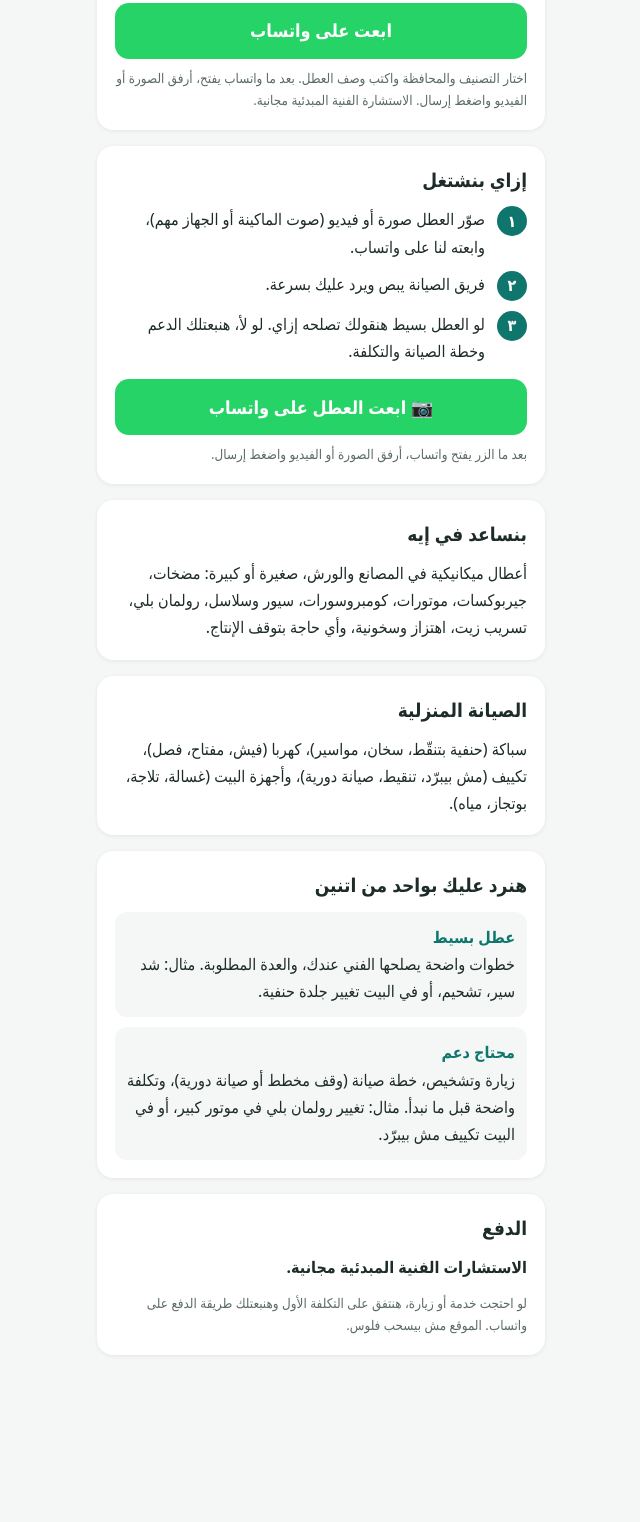
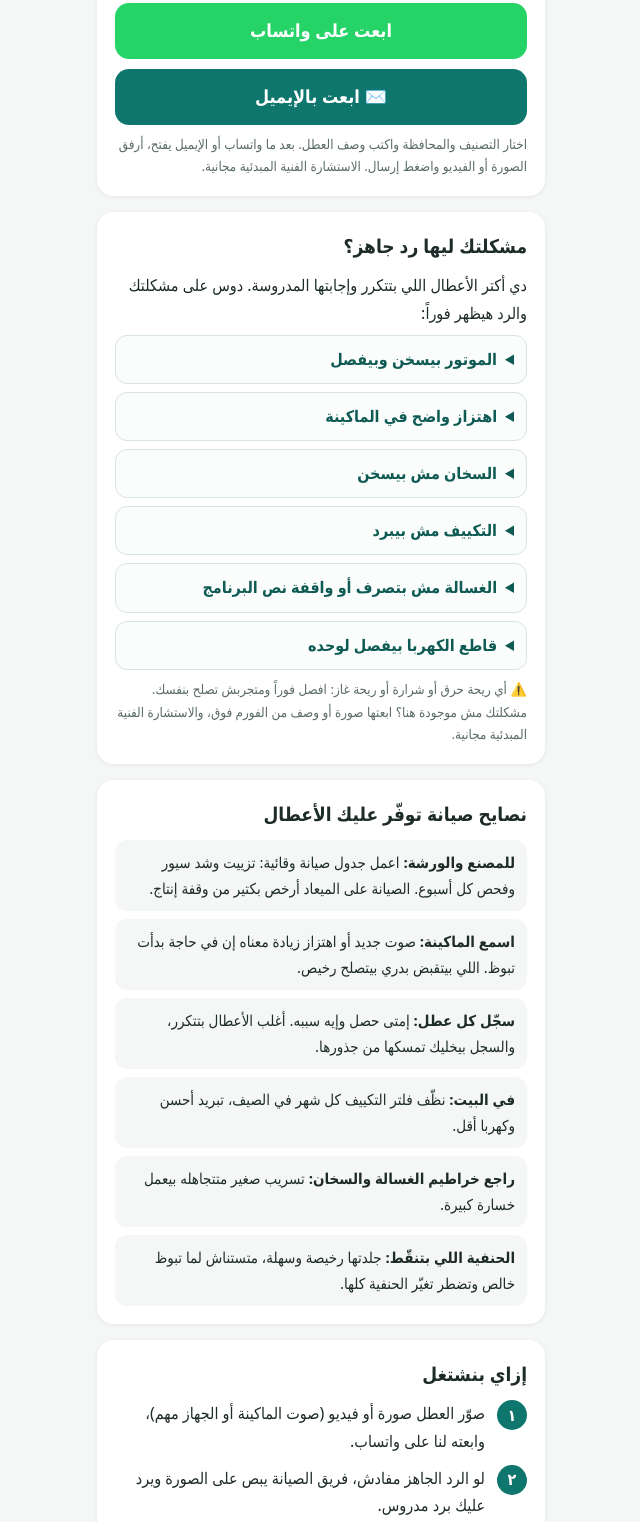
Before and after one commit to fixit-eg-gamal/fixit-eg-gamal.github.io, a plain HTML site: page index.html in a window 1280 px wide. Shown: the part 556-2078 px from the top of the page, without its empty margins (319-959 px from the left). Before the commit the page ends 1951 px from the top, so only its background shows below. Drawn offline with Linux system fonts and the light colour scheme.

Commit message:
Add maintenance tips, ready answers and email intake

```diff
--- a/index.html
+++ b/index.html
@@ -14,7 +14,11 @@ h2{margin:0 0 10px;font-size:19px}
 .num{font-size:28px;font-weight:800;text-align:center;color:#0f766e;background:#e6f3f1;border-radius:12px;padding:12px;letter-spacing:1px;direction:ltr}
 button{width:100%;min-height:48px;border:1px solid #0f766e;background:#fff;color:#0f766e;border-radius:12px;font:inherit;font-weight:600;margin-top:10px}
 small{color:#5a6b68;display:block;margin-top:8px}
-.f label{display:block;font-weight:700;margin-top:12px}.f select,.f textarea{width:100%;font:inherit;padding:10px;border:1px solid #b7c6c3;border-radius:10px;background:#fff;margin-top:4px}.f textarea{min-height:96px}.f .btn{border:0;width:100%;cursor:pointer;color:#fff}
+.f label{display:block;font-weight:700;margin-top:12px}.f select,.f textarea{width:100%;font:inherit;padding:10px;border:1px solid #b7c6c3;border-radius:10px;background:#fff;margin-top:4px}.f textarea{min-height:96px}.f .btn{border:0;width:100%;cursor:pointer;color:#fff}.btn.mail{background:#0f766e;margin-top:10px}
+.q{border:1px solid #d8e4e1;border-radius:12px;padding:2px 12px;margin-top:8px;background:#fbfdfd}
+.q summary{font-weight:700;cursor:pointer;color:#0f5b54;padding:8px 0}
+.q p{margin:0 0 10px;font-size:15px}
+.tips{list-style:none;padding:0;margin:0}.tips li{background:#f4f7f6;border-radius:12px;padding:10px 12px;margin-top:8px;font-size:15px}
 </style></head><body>
 <header><h1>Fix It</h1><p>ماكينة واقفة؟ حاجة في البيت بايظة؟ صوّر العطل وابعته</p></header>
 <div class="w">
@@ -23,11 +27,32 @@ small{color:#5a6b68;display:block;margin-top:8px}
 <label for="g">المحافظة</label><select id="g"><option value="">اختار...</option><option>القاهرة</option><option>الجيزة</option><option>الإسكندرية</option><option>القليوبية</option><option>الشرقية</option><option>الدقهلية</option><option>الغربية</option><option>المنوفية</option><option>البحيرة</option><option>كفر الشيخ</option><option>دمياط</option><option>بورسعيد</option><option>الإسماعيلية</option><option>السويس</option><option>الفيوم</option><option>بني سويف</option><option>المنيا</option><option>أسيوط</option><option>سوهاج</option><option>قنا</option><option>الأقصر</option><option>أسوان</option><option>البحر الأحمر</option><option>الوادي الجديد</option><option>مطروح</option><option>شمال سيناء</option><option>جنوب سيناء</option><option>أخرى</option></select>
 <label for="d">وصف العطل</label><textarea id="d" placeholder="إيه اللي بيحصل؟ من امتى؟ في صوت أو ريحة أو تسريب؟"></textarea>
 <button type="button" class="btn" id="s">ابعت على واتساب</button>
-<small id="m">اختار التصنيف والمحافظة واكتب وصف العطل. بعد ما واتساب يفتح، أرفق الصورة أو الفيديو واضغط إرسال. الاستشارة الفنية المبدئية مجانية.</small></div>
-<script>document.getElementById('s').onclick=function(){var c=document.getElementById('c').value,g=document.getElementById('g').value,d=document.getElementById('d').value.trim();if(!c||!g||!d){document.getElementById('m').textContent='من فضلك املأ التصنيف والمحافظة ووصف العطل.';return}var t='أهلاً Fix It\nتصنيف العطل: '+c+'\nالمحافظة: '+g+'\nوصف العطل: '+d;location.href='https://wa.me/201120509006?text='+encodeURIComponent(t)}</script>
+<button type="button" class="btn mail" id="e">✉️ ابعت بالإيميل</button>
+<small id="m">اختار التصنيف والمحافظة واكتب وصف العطل. بعد ما واتساب أو الإيميل يفتح، أرفق الصورة أو الفيديو واضغط إرسال. الاستشارة الفنية المبدئية مجانية.</small></div>
+<script>function chk(){var c=document.getElementById('c').value,g=document.getElementById('g').value,d=document.getElementById('d').value.trim();if(!c||!g||!d){document.getElementById('m').textContent='من فضلك املأ التصنيف والمحافظة ووصف العطل.';return null}return{c:c,g:g,d:d}}
+document.getElementById('s').onclick=function(){var v=chk();if(!v)return;var t='أهلاً Fix It\nتصنيف العطل: '+v.c+'\nالمحافظة: '+v.g+'\nوصف العطل: '+v.d;location.href='https://wa.me/201120509006?text='+encodeURIComponent(t)}
+document.getElementById('e').onclick=function(){var v=chk();if(!v)return;var t='أهلاً Fix It\nتصنيف العطل: '+v.c+'\nالمحافظة: '+v.g+'\nوصف العطل: '+v.d+'\n\n(أرفق صورة أو فيديو للعطل مع الإيميل)';location.href='mailto:Ah.gamal504@gmail.com?subject='+encodeURIComponent('عطل جديد - Fix It: '+v.c)+'&body='+encodeURIComponent(t)}</script>
+<div class="card"><h2>مشكلتك ليها رد جاهز؟</h2>
+<p style="margin:0">دي أكتر الأعطال اللي بتتكرر وإجابتها المدروسة. دوس على مشكلتك والرد هيظهر فوراً:</p>
+<details class="q"><summary>الموتور بيسخن وبيفصل</summary><p>الأسباب الغالبة: تحميل زيادة، تهوية مسدودة، جهد كهربا ناقص، أو رولمان بلي بايظ. قلل الحمل وجرب، نظّف فتحات التهوية وفلتر الهوا، وقيس الجهد وقت التشغيل. لو في صوت خرخرة مع السخونية فغالباً البلي محتاج تغيير، وده شغل فني.</p></details>
+<details class="q"><summary>اهتزاز واضح في الماكينة</summary><p>غالباً اتزان السير والبكرات، قاعدة مرتخية، أو بلي. شد مسامير القاعدة، وبص على السير: يكون مشدود مظبوط ومفيهوش تشققات. لو في خبطة بتتكرر مع كل لفة فده غالباً رولمان بلي. الاهتزاز المستمر بياكل البلي والسيور، متسيبهوش.</p></details>
+<details class="q"><summary>السخان مش بيسخن</summary><p>الكهربا: اتأكد إن القاطع مرفوع، وجرب زرار الأمان لو موجود. الغاز: اتأكد إن الشعلة بتولع والحساس نضيف. لو في تنقيط مية من جسم السخان افصله فوراً، ده محتاج فني.</p></details>
+<details class="q"><summary>التكييف مش بيبرد</summary><p>أول حاجة نظّف الفلتر، أغلب الشكاوى بتتحل كده. اتأكد إن الوحدة الخارجية شغالة والمروحة بتلف. لو في تلج على المواسير افصل واستنى لما يفك. لو لسه مش بيبرد فغالباً نقص فريون من تسريب، وده محتاج فني يكشف التسريب ويظبط الشحنة.</p></details>
+<details class="q"><summary>الغسالة مش بتصرف أو واقفة نص البرنامج</summary><p>نظّف فلتر مضخة الصرف (مكانه تحت قدام في أغلب الغسالات)، واتأكد إن خرطوم الصرف مش مثني ولا مرفوع زيادة عن اللازم. لو الفلتر نضيف ولسه مفيش صرف، أو صوت الطلمبة عالي، يبقى محتاجة فني.</p></details>
+<details class="q"><summary>قاطع الكهربا بيفصل لوحده</summary><p>في حمل زيادة على الخط أو عزل بايظ في جهاز. قلل الأجهزة على نفس القاطع وجرب. لو بيفصل من غير حمل واضح، افصل الأجهزة واحد واحد لحد ما تلاقي المسبب. متغيّرش القاطع بواحد أكبر لوحدك، ده خطر حريق.</p></details>
+<small>⚠️ أي ريحة حرق أو شرارة أو ريحة غاز: افصل فوراً ومتجربش تصلح بنفسك. مشكلتك مش موجودة هنا؟ ابعتها صورة أو وصف من الفورم فوق، والاستشارة الفنية المبدئية مجانية.</small></div>
+<div class="card"><h2>نصايح صيانة توفّر عليك الأعطال</h2>
+<ul class="tips">
+<li><b>للمصنع والورشة:</b> اعمل جدول صيانة وقائية: تزييت وشد سيور وفحص كل أسبوع. الصيانة على الميعاد أرخص بكتير من وقفة إنتاج.</li>
+<li><b>اسمع الماكينة:</b> صوت جديد أو اهتزاز زيادة معناه إن في حاجة بدأت تبوظ. اللي بيتقبض بدري بيتصلح رخيص.</li>
+<li><b>سجّل كل عطل:</b> إمتى حصل وإيه سببه. أغلب الأعطال بتتكرر، والسجل بيخليك تمسكها من جذورها.</li>
+<li><b>في البيت:</b> نظّف فلتر التكييف كل شهر في الصيف، تبريد أحسن وكهربا أقل.</li>
+<li><b>راجع خراطيم الغسالة والسخان:</b> تسريب صغير متتجاهله بيعمل خسارة كبيرة.</li>
+<li><b>الحنفية اللي بتنقّط:</b> جلدتها رخيصة وسهلة، متستناش لما تبوظ خالص وتضطر تغيّر الحنفية كلها.</li>
+</ul></div>
 <div class="card"><h2>إزاي بنشتغل</h2>
 <div class="step"><b>١</b><span>صوّر العطل صورة أو فيديو (صوت الماكينة أو الجهاز مهم)، وابعته لنا على واتساب.</span></div>
-<div class="step"><b>٢</b><span>فريق الصيانة يبص ويرد عليك بسرعة.</span></div>
+<div class="step"><b>٢</b><span>لو الرد الجاهز مفادش، فريق الصيانة يبص على الصورة ويرد عليك برد مدروس.</span></div>
 <div class="step"><b>٣</b><span>لو العطل بسيط هنقولك تصلحه إزاي. لو لأ، هنبعتلك الدعم وخطة الصيانة والتكلفة.</span></div>
 <a class="btn" href="https://wa.me/201120509006?text=%D8%A3%D9%87%D9%84%D8%A7%D9%8B+Fix+It%D8%8C+%D8%B9%D9%86%D8%AF%D9%8A+%D9%85%D8%B4%D9%83%D9%84%D8%A9+%D9%88%D8%AF%D9%87+%D8%B5%D9%88%D8%B1%D8%A9+%D8%A3%D9%88+%D9%81%D9%8A%D8%AF%D9%8A%D9%88+%D9%84%D9%8A%D9%87%D8%A7%3A%0A%D9%86%D9%88%D8%B9+%D8%A7%D9%84%D9%85%D8%B4%D9%83%D9%84%D8%A9%3A%0A%D8%A7%D9%84%D9%85%D8%AF%D9%8A%D9%86%D8%A9%3A">📷 ابعت العطل على واتساب</a>
 <small>بعد ما الزر يفتح واتساب، أرفق الصورة أو الفيديو واضغط إرسال.</small></div>
```
